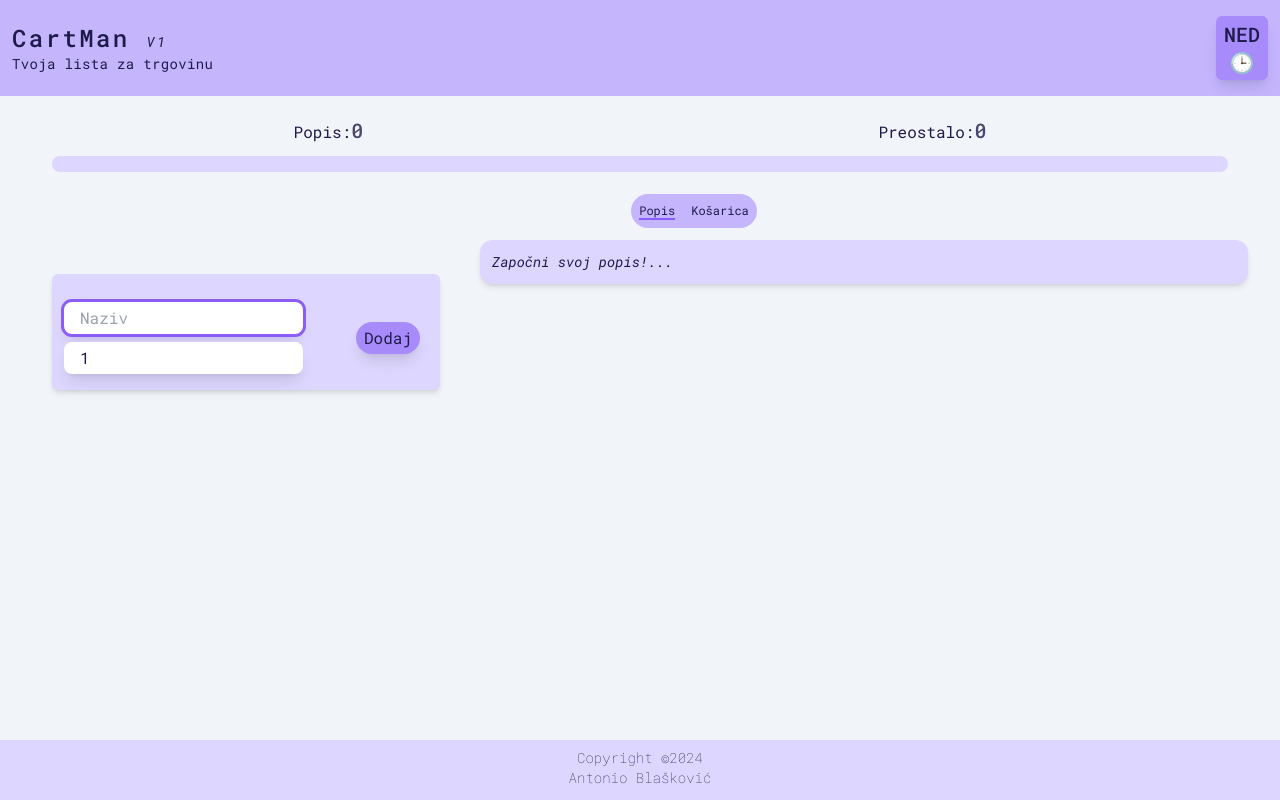
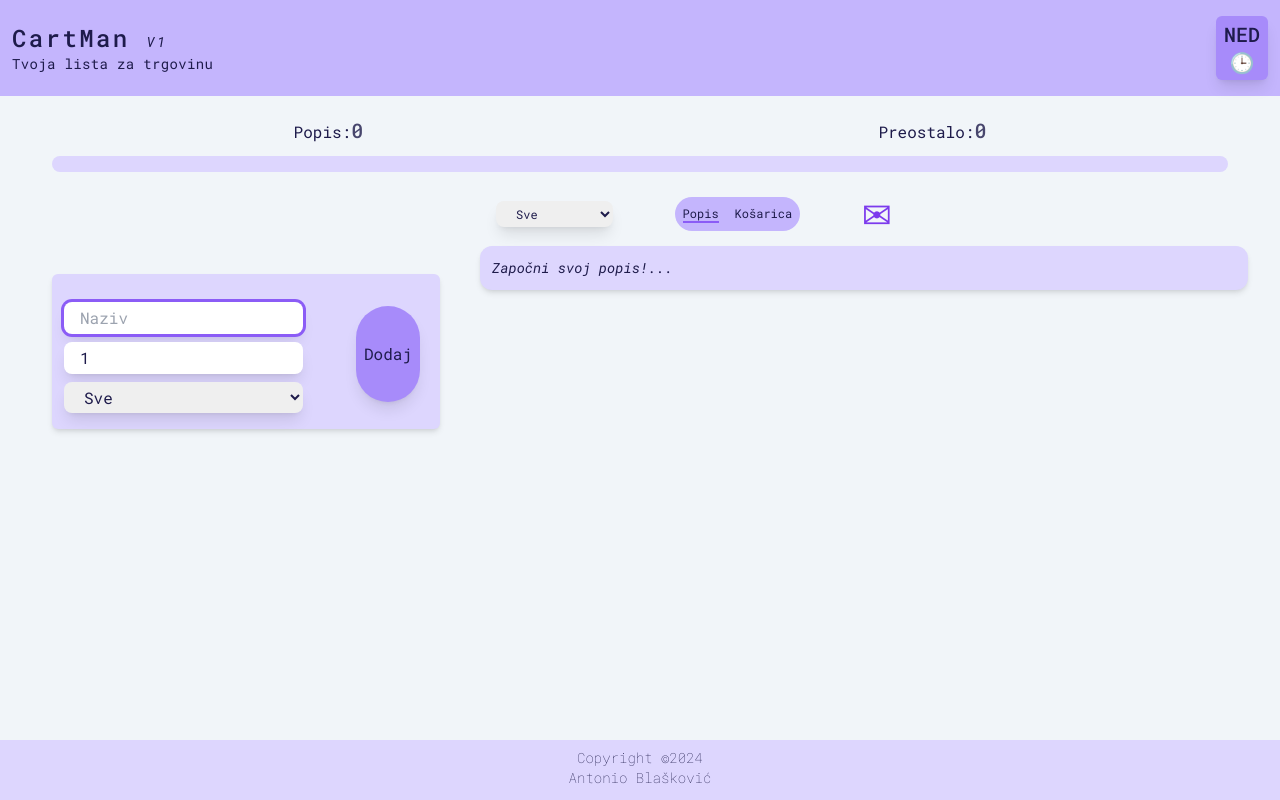
Before and after one commit to Ablasko32/shopping-cart-react, a React (Vite) app: page / in a window 1280 px wide. Built offline with nearby package versions, Linux system fonts and the light colour scheme.

Commit message:
added menu,filter,mail features

```diff
--- a/src/components/AddItemForm.jsx
+++ b/src/components/AddItemForm.jsx
@@ -5,6 +5,7 @@ function AddItemForm() {
   const [formData, setFormData] = useState({
     name: "",
     quantity: 1,
+    store: "sve",
   });
 
   function handleInput(e) {
@@ -52,9 +53,23 @@ function AddItemForm() {
           type="text"
           placeholder="Količina"
         />
+        <select
+          value={formData.store}
+          onChange={handleInput}
+          name="store"
+          className="input"
+        >
+          <option value="sve">Sve</option>
+          <option value="konzum">Konzum</option>
+          <option value="plodine">Plodine</option>
+          <option value="lidl">Lidl</option>
+          <option value="kaufland">Kaufland</option>
+          <option value="interšpar">Interšpar</option>
+        </select>
+
         <button
           type="submit"
-          className="shadow-lg bg-violet-400 px-2 py-1 rounded-full mx-5 mt-2 mb-4 absolute right-0 top-10"
+          className="shadow-lg h-24 bg-violet-400 px-2 py-1 rounded-full mx-5 mt-2 mb-4 absolute right-0 top-6"
         >
           Dodaj
         </button>
--- a/src/components/Header.jsx
+++ b/src/components/Header.jsx
@@ -1,6 +1,15 @@
+import { useList } from "../contexts/listContext";
+import Menu from "./Menu";
+
 function Header() {
+  const { displayMenu, dispatch } = useList();
+
+  function handleOpenMenu() {
+    dispatch({ type: "list/toggleMenu" });
+  }
+
   return (
-    <header className="bg-violet-300 py-4 px-3 flex items-center justify-between">
+    <header className="bg-violet-300 py-4 px-3 flex items-center justify-between relative">
       <div>
         <h1 className="font-medium tracking-widest text-xl  md:text-2xl">
           CartMan <span className="text-sm italic font-normal">V1</span>
@@ -9,13 +18,24 @@ function Header() {
       </div>
 
       <a
-        className="md:text-xl flex flex-col items-center bg-violet-400 px-2 py-1 rounded-md shadow-lg cursor-pointer"
-        target="_blank"
-        href="https://radnenedjelje.com/grad/rijeka/"
+        className="z-40 md:text-xl flex flex-col items-center bg-violet-400 px-2 py-1 rounded-md shadow-lg cursor-pointer"
+        onClick={handleOpenMenu}
       >
-        <span className="font-medium">NED</span>
-        <span>🕒</span>
+        {!displayMenu ? (
+          <>
+            <span className="font-medium">NED</span>
+            <span>🕒</span>
+          </>
+        ) : (
+          <>
+            <span className="font-medium">NED</span>
+            <span>❌</span>
+          </>
+        )}
       </a>
+
+      {/* menu */}
+      {displayMenu && <Menu />}
     </header>
   );
 }
--- a/src/components/ListDisplay.jsx
+++ b/src/components/ListDisplay.jsx
@@ -2,8 +2,12 @@ import { useList } from "../contexts/listContext";
 import ListItem from "./ListItem";
 
 function ListDisplay() {
-  const { toBuy, displayCart, dispatch } = useList();
+  const { toBuy, displayCart, dispatch, currentFilter } = useList();
   let items = toBuy.filter((el) => !el.isInCart);
+
+  if (currentFilter !== "sve") {
+    items = items.filter((el) => el.store === currentFilter);
+  }
 
   if (displayCart) {
     items = toBuy.filter((el) => el.isInCart);
--- a/src/components/ListDisplayOptions.jsx
+++ b/src/components/ListDisplayOptions.jsx
@@ -1,7 +1,11 @@
+import { useEffect, useState } from "react";
 import { useList } from "../contexts/listContext";
+import MailButton from "./MailButton";
 
 function ListDisplayOptions() {
   const { dispatch, displayCart } = useList();
+
+  const [formData, setFormData] = useState("sve");
 
   function handleOpenCart() {
     dispatch({ type: "list/switchToCart" });
@@ -11,8 +15,26 @@ function ListDisplayOptions() {
     dispatch({ type: "list/switchToList" });
   }
 
+  useEffect(() => {
+    dispatch({ type: "list/changeFilter", payload: formData });
+  }, [formData, dispatch]);
+
   return (
-    <div className="flex justify-center text-xs">
+    <div className="flex justify-between items-center text-xs mx-4">
+      <select
+        value={formData}
+        onChange={(e) => setFormData(e.target.value)}
+        name="store"
+        className="input"
+      >
+        <option value="sve">Sve</option>
+        <option value="konzum">Konzum</option>
+        <option value="plodine">Plodine</option>
+        <option value="lidl">Lidl</option>
+        <option value="kaufland">Kaufland</option>
+        <option value="interšpar">Interšpar</option>
+      </select>
+
       <div className="bg-violet-300 flex space-x-4 p-2 rounded-full ">
         <div
           onClick={handleOpenList}
@@ -27,6 +49,7 @@ function ListDisplayOptions() {
           Košarica
         </div>
       </div>
+      <MailButton />
     </div>
   );
 }
--- a/src/components/ListItem.jsx
+++ b/src/components/ListItem.jsx
@@ -38,6 +38,9 @@ function ListItem({ item }) {
         <h3>
           <span className="text-xs">x</span>
           {item.quantity} {item.name}
+          <span className="capitalize text-xs">
+            {item.store !== "sve" && ` |${item.store}`}
+          </span>
         </h3>
       </div>
 
--- /dev/null
+++ b/src/components/MailButton.jsx
@@ -0,0 +1,21 @@
+import { useList } from "../contexts/listContext";
+
+function MailButton() {
+  const { toBuy } = useList();
+  const names = toBuy.map((el) => `x${el.quantity} ${el.name} | ${el.store}`);
+
+  const mailBody = `Popis za trgovinu!\nDatum:${new Date().toDateString()}\n\n ${names.join("\n")}\n\nPowered By CartMan`;
+  const mailSubject = "Novi popis za trgovinu";
+
+  function handleMail() {
+    window.location.href = `mailto:?subject=${encodeURIComponent(mailSubject)}&body=${encodeURIComponent(mailBody)}`;
+  }
+
+  return (
+    <button className="text-4xl text-violet-600  " onClick={handleMail}>
+      ✉
+    </button>
+  );
+}
+
+export default MailButton;
--- /dev/null
+++ b/src/components/Menu.jsx
@@ -0,0 +1,47 @@
+function Menu() {
+  return (
+    <div className="flex items-center justify-center  absolute inset-0 h-screen bg-violet-200/50 backdrop-blur-sm z-10">
+      <ul className="flex flex-col items-center space-y-4">
+        <p className="opacity-70 italic ">{new Date().toLocaleDateString()}</p>
+        <li className="bg-violet-400/40 px-2 py-1 rounded-full shadow-md">
+          <a href="https://www.konzum.hr/trgovine" target="_blank">
+            Konzum
+          </a>
+        </li>
+        <li className="bg-violet-400/40  px-2 py-1 rounded-full shadow-md">
+          <a href="https://www.plodine.hr/supermarketi" target="_blank">
+            Plodine
+          </a>
+        </li>
+        <li className="bg-violet-400/40 px-2 py-1 rounded-full shadow-md">
+          <a
+            href="https://www.lidl.hr/c/popis-trgovina-otvorenih-nedjeljom/s10045098"
+            target="_blank"
+          >
+            Lidl
+          </a>
+        </li>
+        <li className="bg-violet-400/40 px-2 py-1 rounded-full shadow-md">
+          <a href="https://www.spar.hr/lokacije" target="_blank">
+            Interšpar
+          </a>
+        </li>
+        <li className="bg-violet-400/40 px-2 py-1 rounded-full shadow-md">
+          <a
+            href="https://www.kaufland.hr/akcije-novosti/radno-vrijeme-nedjeljom.html"
+            target="_blank"
+          >
+            Kaufland
+          </a>
+        </li>
+        <li className="bg-violet-400/40 px-2 py-1 rounded-full shadow-md">
+          <a href="https://radnenedjelje.com/grad/rijeka/" target="_blank">
+            Rijeka centri
+          </a>
+        </li>
+      </ul>
+    </div>
+  );
+}
+
+export default Menu;
--- a/src/contexts/listContext.jsx
+++ b/src/contexts/listContext.jsx
@@ -31,6 +31,8 @@ const initalState = {
     // },
   ],
   displayCart: false,
+  displayMenu: false,
+  currentFilter: "sve",
 };
 
 function init(initalState) {
@@ -73,6 +75,12 @@ function reducer(state, action) {
     case "list/clearAll": {
       return { toBuy: [], displayCart: false };
     }
+    case "list/toggleMenu": {
+      return { ...state, displayMenu: !state.displayMenu };
+    }
+    case "list/changeFilter": {
+      return { ...state, currentFilter: action.payload };
+    }
 
     default:
       throw new Error("Unkown action type");
@@ -86,7 +94,7 @@ ListProvider.propTypes = {
 function ListProvider({ children }) {
   const [state, dispatch] = useReducer(reducer, initalState, init);
 
-  const { displayCart, toBuy } = state;
+  const { displayCart, toBuy, displayMenu, currentFilter } = state;
 
   useEffect(() => {
     // saving state to local storage on each state change
@@ -99,6 +107,8 @@ function ListProvider({ children }) {
         toBuy,
         displayCart,
         dispatch,
+        displayMenu,
+        currentFilter,
       }}
     >
       {children}
```
